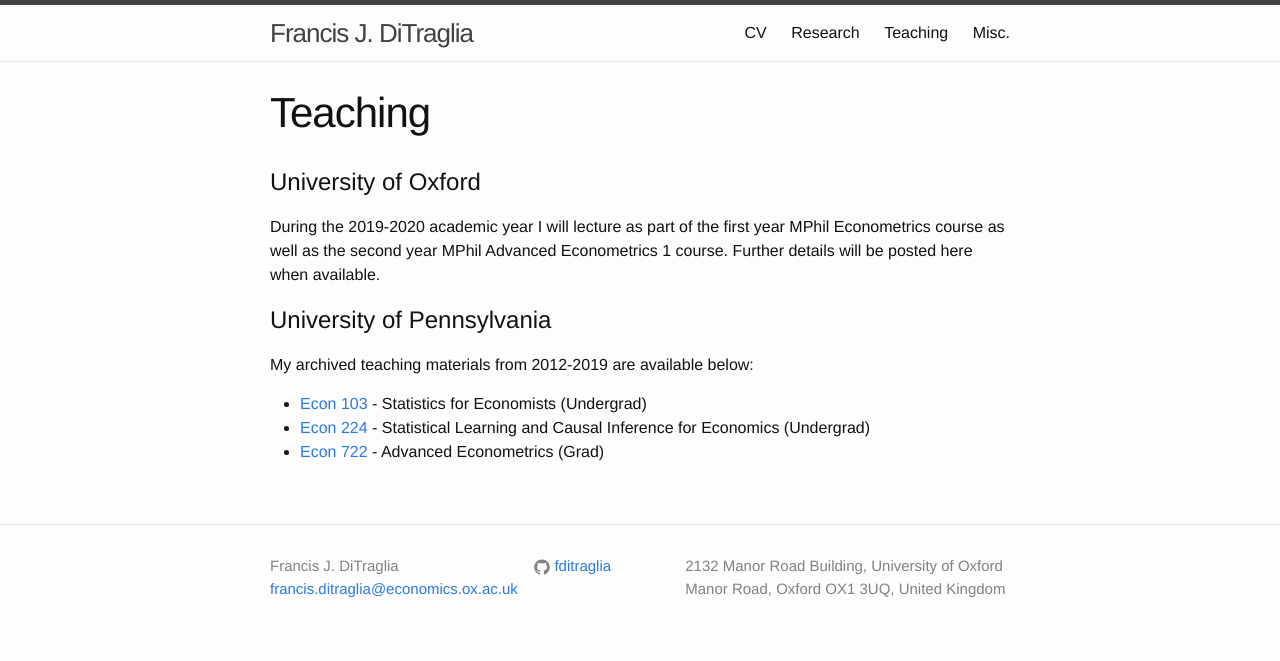
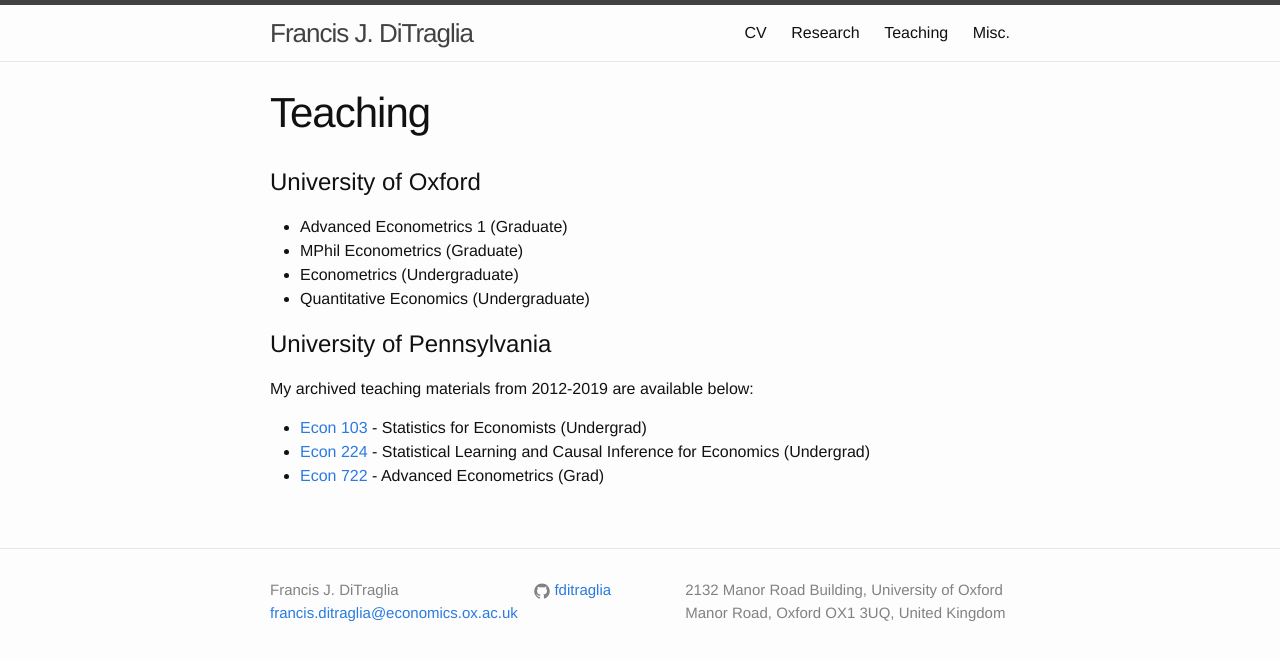
Before and after one commit to fditraglia/fditraglia.github.io, a Jekyll site: the page built from teaching.md, in a window 1280 px wide. Shown: the top 661 px of the page. Built offline with Jekyll 4.4.1, drawn with Linux system fonts in a browser that asks for light colours.

Commit message:
update teaching

```diff
--- a/teaching.md
+++ b/teaching.md
@@ -6,8 +6,10 @@ permalink: /teaching/
 <!--- My office hours for the Spring Semester of 2019 will take place on Mondays from 3-4pm and Thursdays from 4-5pm in PCPSE 630. --->
 
 # University of Oxford
-During the 2019-2020 academic year I will lecture as part of the first year MPhil Econometrics course as well as the second year MPhil Advanced Econometrics 1 course.
-Further details will be posted here when available.
+- Advanced Econometrics 1 (Graduate)
+- MPhil Econometrics (Graduate)
+- Econometrics (Undergraduate)
+- Quantitative Economics (Undergraduate)
 
 # University of Pennsylvania
 My archived teaching materials from 2012-2019 are available below:
```
